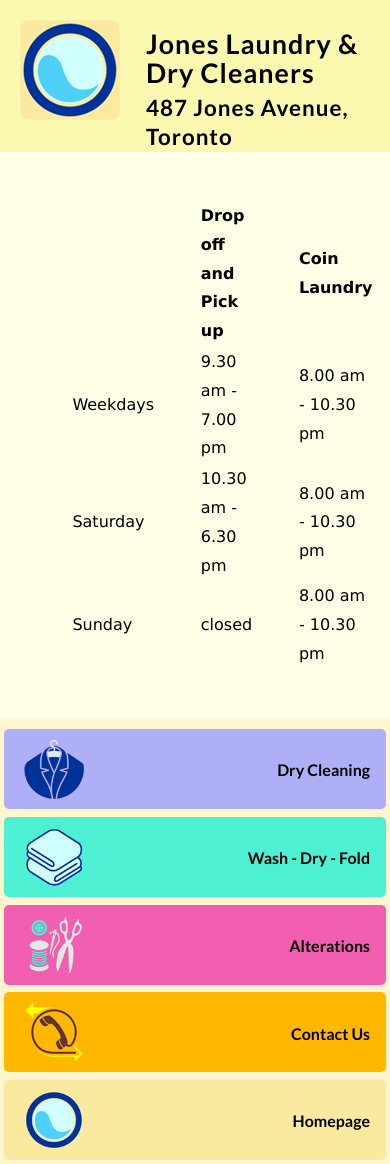
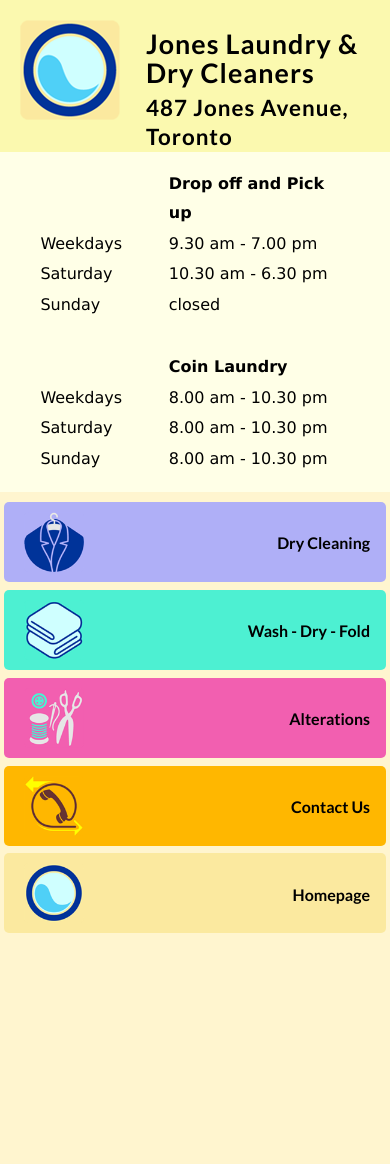
Before and after one commit to joneslaundrydryclean/joneslaundrydryclean.github.io, a Jekyll site: the page built from homepage.md, in a window 390 px wide. Built offline with Jekyll 4.4.1, drawn with Linux system fonts in a browser that asks for light colours; after the commit the page ends 937 px from its top, so only the background shows below that.

Commit message:
better mobile view

```diff
--- a/css/styles.css
+++ b/css/styles.css
@@ -160,13 +160,12 @@ td {
   padding: 0 1.4em;
 }
 
-/*
-.main .content ul {
-  list-style: none;
-  padding: 3em;
-  margin: 0;
+.wide {
+  display: block;
 }
-*/
+.narrow {
+  display: none;
+}
 
 a, a:hover, a:active {
   color: #000;
@@ -190,6 +189,18 @@ a, a:hover, a:active {
     font-size: 1em;
     margin: 0.3em 0 0 0;
   }
+
+  .wide {
+    display: none;
+  }
+  .narrow {
+    display: block;
+  }
+
+  .main .content {
+    padding: 2em;
+  }
+
 }
 
 @media (max-width: 400px) {
@@ -201,6 +212,10 @@ a, a:hover, a:active {
   .menu .tile {
     height: 60px;
     background-size: 60px 60px;
+  }
+
+  .main .content {
+    padding: 1em;
   }
 }
 
--- a/homepage.md
+++ b/homepage.md
@@ -5,7 +5,7 @@ style: homepage
 permalink: /
 ---
 
-<table>
+<table class="wide">
 	<tr class="bold">
 		<td>
 		</td>
@@ -50,3 +50,76 @@ permalink: /
 		</td>
 	</tr>
 </table>
+
+<table class="narrow">
+	<tr class="bold">
+		<td>
+		</td>
+		<td>
+		Drop off and Pick up
+		</td>
+	</tr>
+	<tr>
+		<td>
+		Weekdays
+		</td>
+		<td>
+		9.30 am - 7.00 pm
+		</td>
+	</tr>
+	<tr>
+		<td>
+		Saturday
+		</td>
+		<td>
+		10.30 am - 6.30 pm
+		</td>
+	</tr>
+	<tr>
+		<td>
+		Sunday
+		</td>
+		<td>
+		closed
+		</td>
+	</tr>
+	<tr>
+		<td>
+		&nbsp;
+		</td>
+		<td>
+		&nbsp;
+		</td>
+	</tr>
+	<tr class="bold">
+		<td>
+		</td>
+		<td>
+		Coin Laundry
+		</td>
+	</tr>
+	<tr>
+		<td>
+		Weekdays
+		</td>
+		<td>
+		8.00 am - 10.30 pm
+		</td>
+	</tr>
+	<tr>
+		<td>
+		Saturday
+		</td>
+		<td>
+		8.00 am - 10.30 pm
+		</td>
+	</tr>
+	<tr>
+		<td>
+		Sunday
+		</td>
+		<td>
+		8.00 am - 10.30 pm
+		</td>
+	</tr>
+</table>
```
